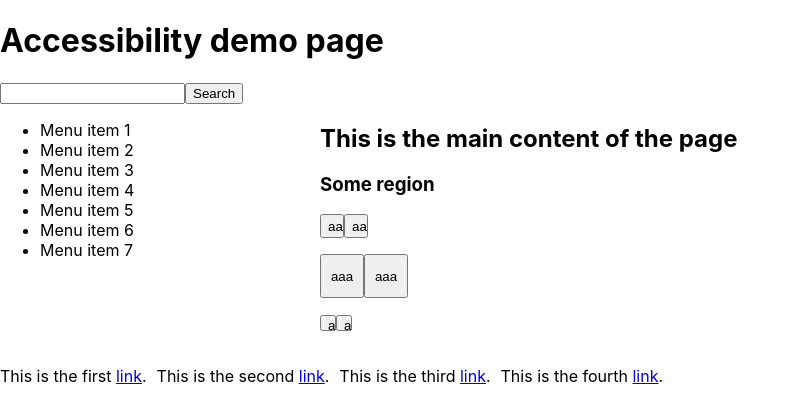
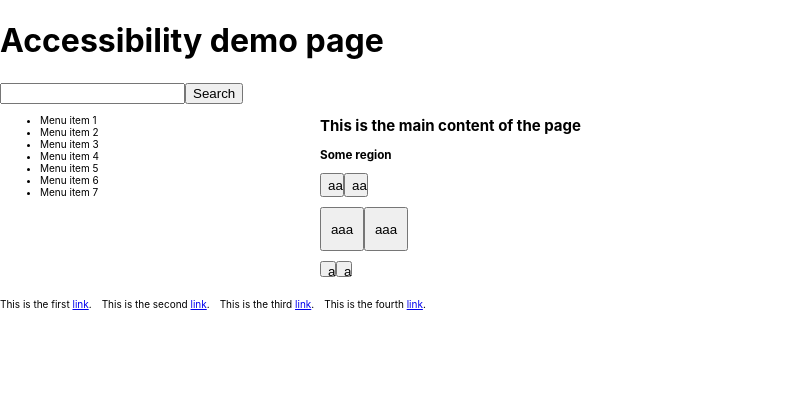
Before and after one commit to jakubgawlikowski/a11y, a React (Create React App) app in the folder a11y/: page / in a window 1280 px wide. Shown: the top 420 px of the page, without its empty margins (0-800 px from the left). Built offline with nearby package versions, Linux system fonts and the light colour scheme.

Commit message:
css lint

```diff
--- a/a11y/src/App.css
+++ b/a11y/src/App.css
@@ -6,6 +6,7 @@
   display: flex;
   flex-direction: row;
   flex-wrap: wrap;
+  font-size: 10px;
 }
 
 .menu {
```
Also changed, not shown: a11y/package.json (+7 -1 lines), a11y/.stylelintrc.json (added), 2 other files (tests, documents, lock files or other folders).
